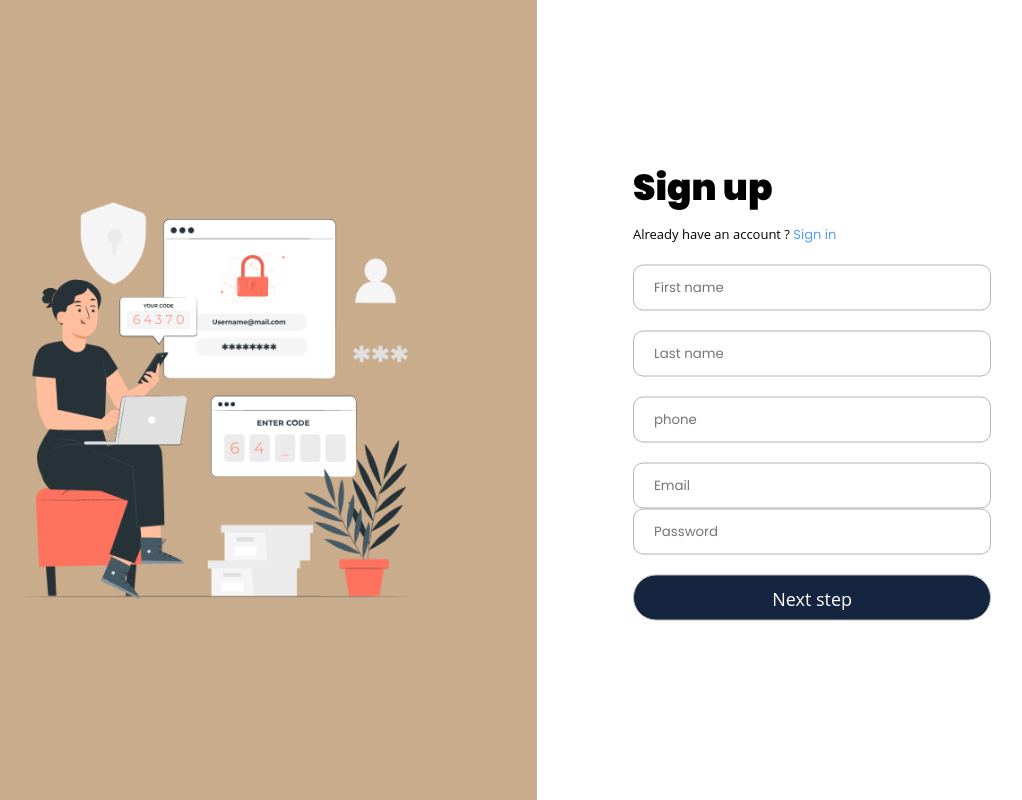
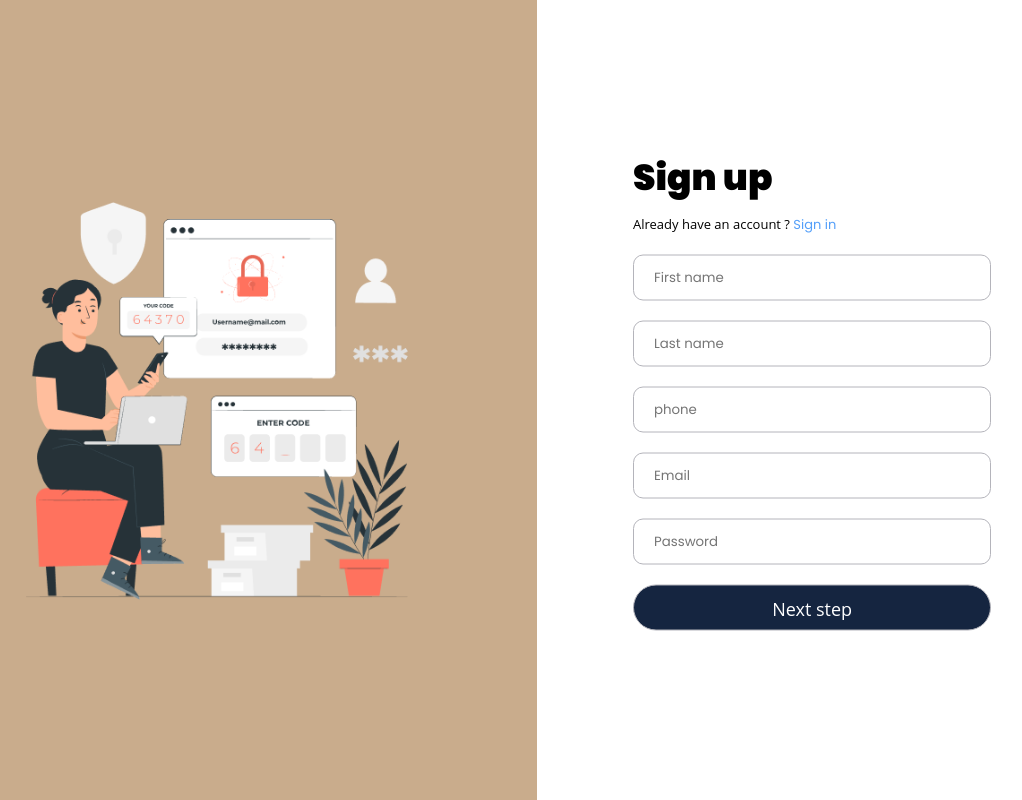
Before and after one commit to erkinov26/devbooks.uz, a React (Create React App) app: page /SignUp in a window 1280 px wide. Shown: the whole page, without its empty margins (103-1125 px from the left). Built offline with nearby package versions, Linux system fonts and the light colour scheme.

Commit message:
pasword input type changeed

```diff
--- a/src/Pages/SignUp.js
+++ b/src/Pages/SignUp.js
@@ -75,7 +75,6 @@ export default function SignUp({
             type="text"
           />
           <input
-            style={{ marginBottom: 0 }}
             required
             ref={email}
             className="FormInput"
@@ -87,7 +86,7 @@ export default function SignUp({
             ref={password}
             className="FormInput"
             placeholder="Password"
-            type="text"
+            type="password"
           />
           <button className="logBtn" type="submit">
             Next step
```
